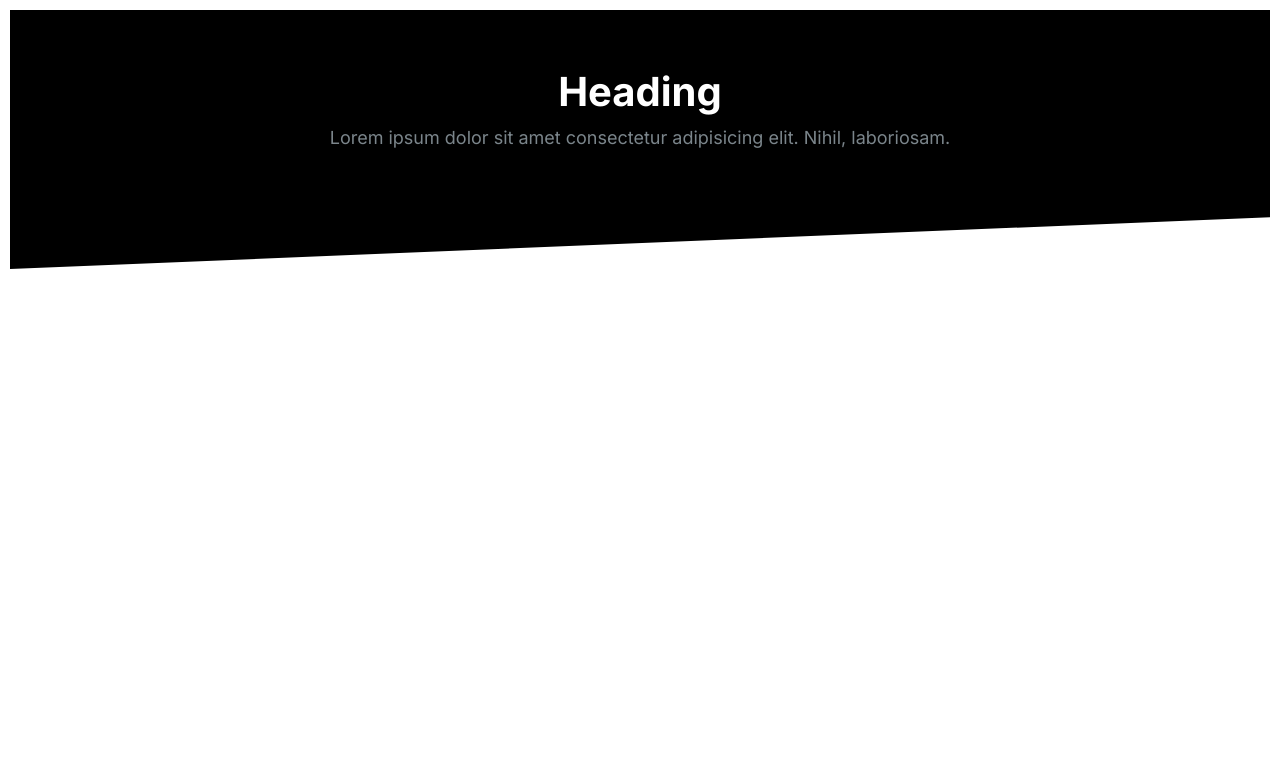
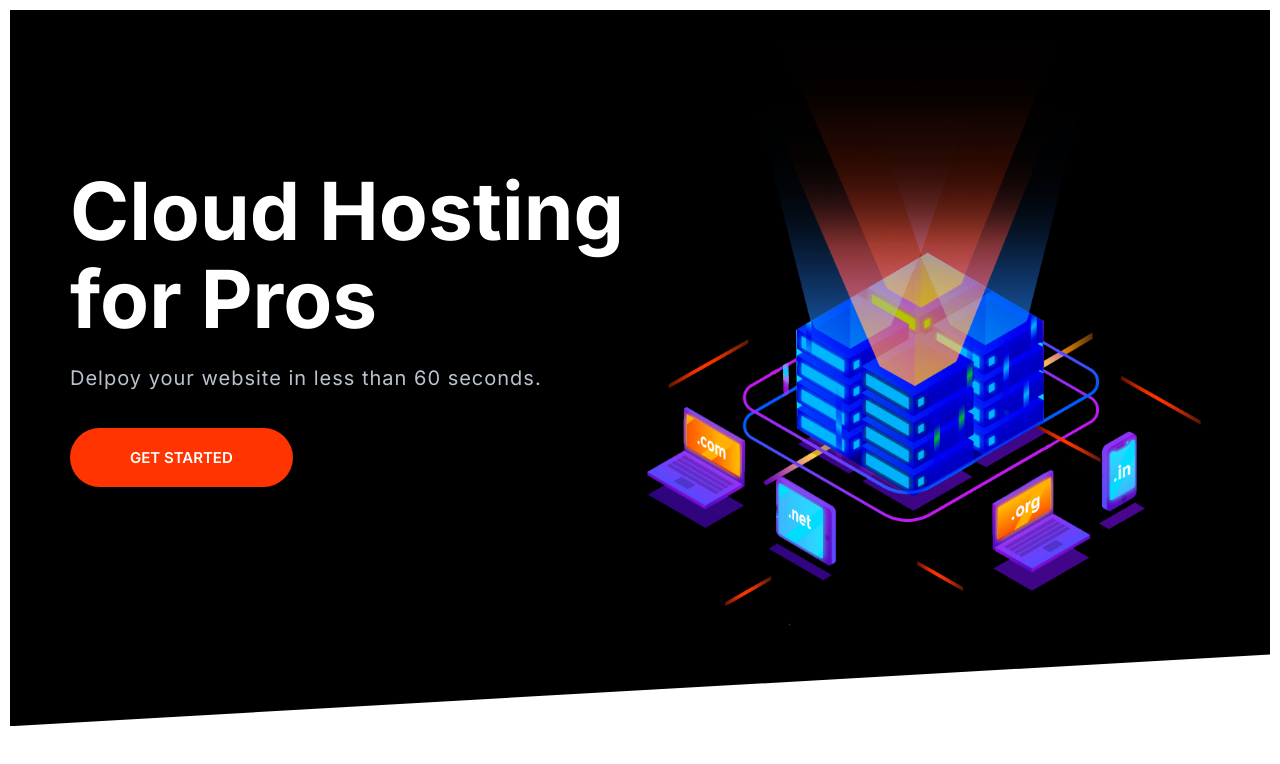
Before and after one commit to HantaAkai/Pet__Navive-Web-Site, a plain HTML site: page index.html in a window 1280 px wide. Drawn offline with Linux system fonts and the light colour scheme.

Commit message:
Build hero component. Chenged button animation.

```diff
--- a/css/styles.css
+++ b/css/styles.css
@@ -205,7 +205,7 @@ a {
   white-space: nowrap;
   text-align: center;
   margin: 1rem 0;
-  transition: all 0.5s;
+  transition: background 0.5s, color 0.5s;
 }
 
 .btn--primary {
@@ -665,3 +665,31 @@ a {
   max-width: 1140px;
   margin: 0 auto;
 }
+
+/* Hero */
+.hero {
+  clip-path: polygon(0% 0%, 100% 0%, 100% 90%, 0% 100%);
+}
+
+.hero__tagline {
+  font-size: 2rem;
+  color: #b9c3cf;
+  letter-spacing: 1px;
+  margin-top: 2rem;
+  margin-bottom: 5rem;
+}
+
+.hero__img {
+  width: 100%;
+}
+
+@media screen and (min-width: 768px) {
+  .hero {
+    padding-top: 0;
+  }
+
+  .hero__content {
+    text-align: left;
+    align-self: center;
+  }
+}
--- a/index.html
+++ b/index.html
@@ -15,14 +15,17 @@
     <link rel="stylesheet" href="/css/styles.css" />
   </head>
   <body>
-    <section class="block block--dark block--skewed-left">
-      <header class="block__header">
-        <h2 class="block__heading">Heading</h2>
-        <p>
-          Lorem ipsum dolor sit amet consectetur adipisicing elit. Nihil,
-          laboriosam.
-        </p>
-      </header>
+    <section class="block block--dark block--skewed-left hero">
+      <div class="container grid grid--1x2">
+        <header class="block__header hero__content">
+          <h1 class="block__heading">Cloud Hosting for Pros</h1>
+          <p class="hero__tagline">
+            Delpoy your website in less than 60 seconds.
+          </p>
+          <a href="" class="btn btn--accent btn--stretched">Get Started</a>
+        </header>
+        <img class="hero__img" src="/images/banner.png" alt="" />
+      </div>
     </section>
     <script src="/js/main.js"></script>
   </body>
```
